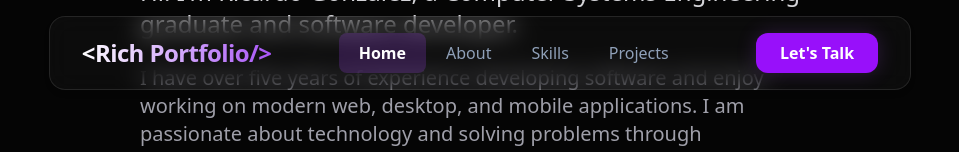
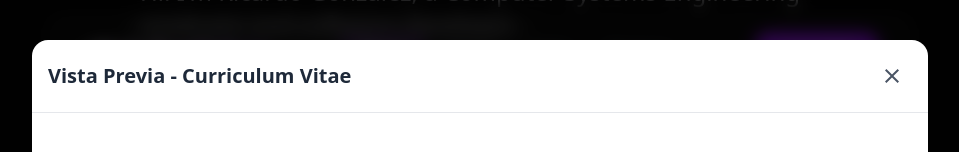
Before and after one commit to richglez/portfolio, a Next.js app: page / in a window 1280 px wide. Both pictures are taken after a click on the button "CV Preview". Shown: the part 1108-1260 px from the top of the page, without its empty margins (160-1119 px from the left). Built offline with nearby package versions, Linux system fonts and the light colour scheme; no server answers.

Commit message:
about page- pop-up dialog - Modal Window / Dialog - always on top windows on button

```diff
--- a/src/components/About.tsx
+++ b/src/components/About.tsx
@@ -1,9 +1,8 @@
 "use client";
 
-import {useState} from 'react';
+import { useState } from "react";
 import { forwardRef } from "react";
 import TypingText from "@/components/TypingText";
-
 
 const AboutSection = forwardRef<HTMLElement>((props, ref) => {
   const [showPreview, setShowPreview] = useState(false);
@@ -60,8 +59,33 @@ const AboutSection = forwardRef<HTMLElement>((props, ref) => {
           <path d="M12 4.5C7 4.5 2.73 7.61 1 12c1.73 4.39 6 7.5 11 7.5s9.27-3.11 11-7.5c-1.73-4.39-6-7.5-11-7.5zM12 17c-2.76 0-5-2.24-5-5s2.24-5 5-5 5 2.24 5 5-2.24 5-5 5zm0-8c-1.66 0-3 1.34-3 3s1.34 3 3 3 3-1.34 3-3-1.34-3-3-3z" />
         </svg>
       </button>
-
-
+      {/* Modal de Vista Previa */}
+      {showPreview && (
+        <div className="fixed inset-0 z-50 flex items-center justify-center bg-black/70 backdrop-blur-sm p-4">
+          <div className="relative w-full max-w-4xl h-[90vh] bg-white rounded-2xl shadow-2xl flex flex-col">
+            {/* Header del Modal */}
+            <div className="flex items-center justify-between p-4 border-b border-gray-200">
+              <h3 className="text-xl font-semibold text-gray-800">
+                Vista Previa - Curriculum Vitae
+              </h3>
+              <button
+                onClick={() => setShowPreview(false)}
+                className="p-2 rounded-lg hover:bg-gray-100 transition-colors"
+                aria-label="Cerrar"
+              >
+                <svg
+                  xmlns="http://www.w3.org/2000/svg"
+                  viewBox="0 0 24 24"
+                  fill="currentColor"
+                  className="w-6 h-6 text-gray-600"
+                >
+                  <path d="M19 6.41L17.59 5 12 10.59 6.41 5 5 6.41 10.59 12 5 17.59 6.41 19 12 13.41 17.59 19 19 17.59 13.41 12z" />
+                </svg>
+              </button>
+            </div>
+          </div>
+        </div>
+      )}
 
       <h3 className="text-3xl font-bold mt-20">Education</h3>
       <ul className="text-xl">
```
